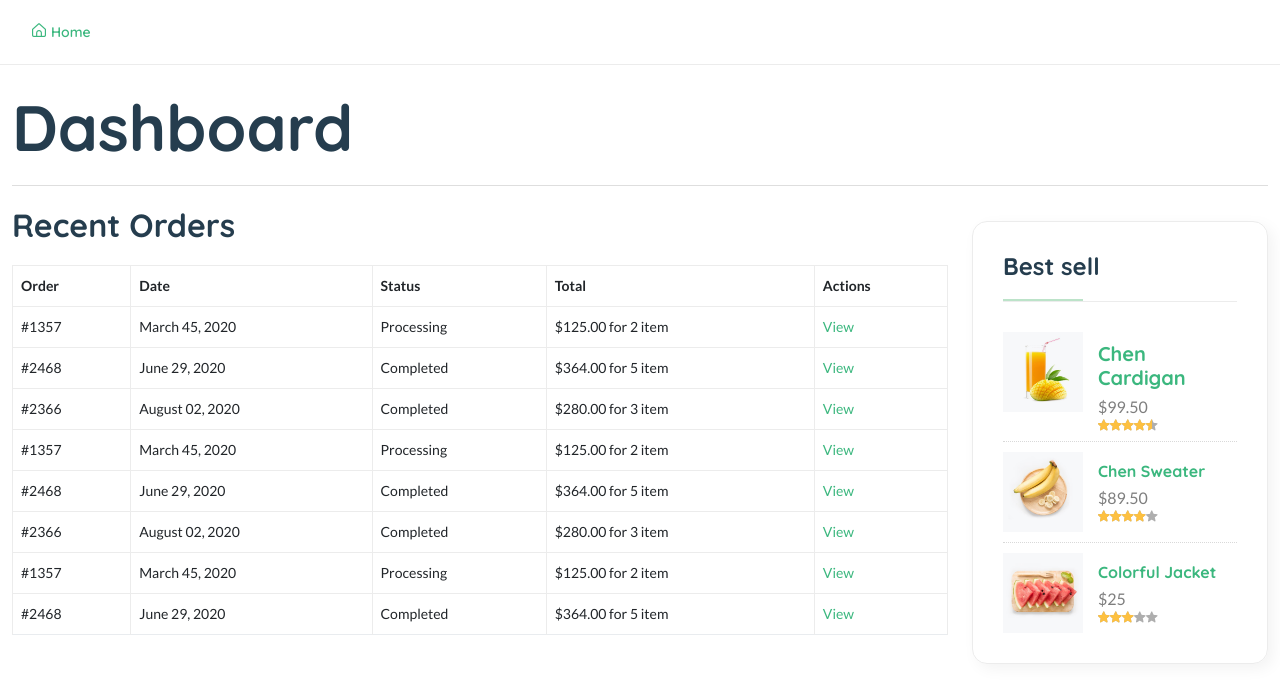
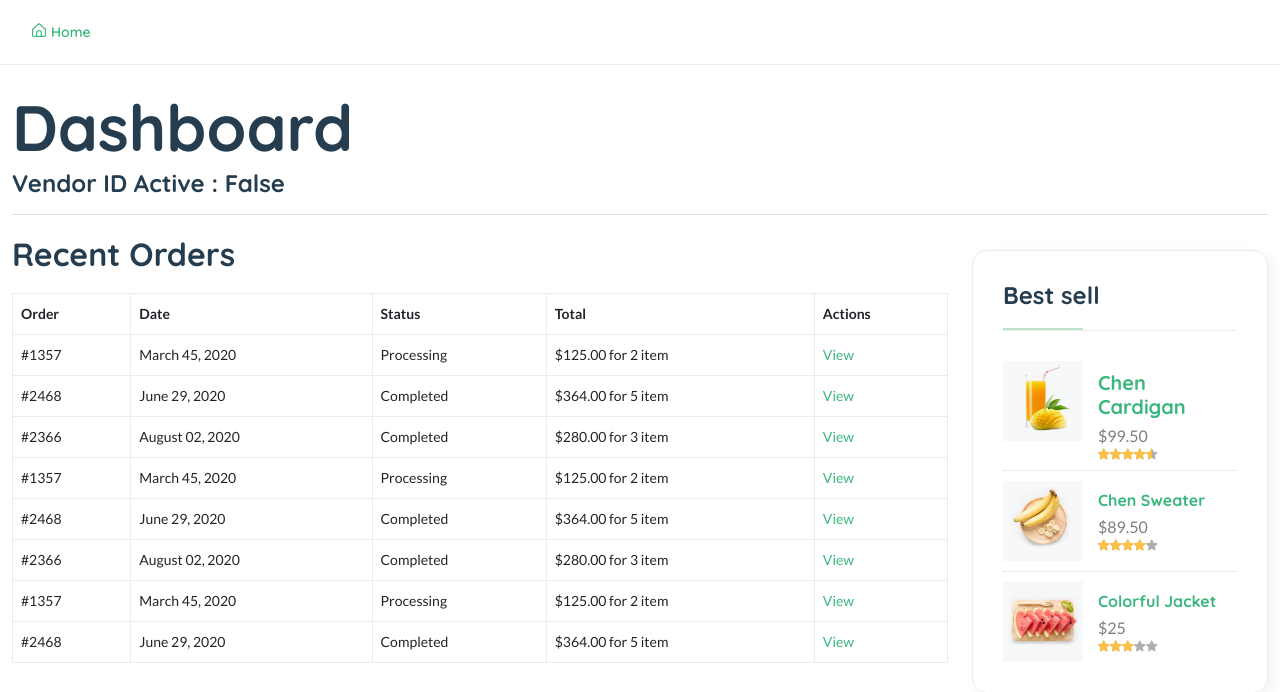
Before and after one commit to Emanstone/Ecommerce-, a Django app: page /vendor/ in a window 1280 px wide. Shown: the part 272-964 px from the top of the page. Run offline with Django 5.2, Linux system fonts and the light colour scheme; a user stored in the database is signed in; parts of the project's set-up code (start-up, migrations or seed data) failed here and were passed over; some libraries are stand-ins or nearby versions.

Commit message:
Vendor dashboard update

```diff
--- a/templates/dash/vendor-dashboard.html
+++ b/templates/dash/vendor-dashboard.html
@@ -19,6 +19,7 @@
         <div class="page-content pt-20">
             <div class="container">
                 <h1 class="display-2 mt-10 pb-10">Dashboard</h1>
+                <h4>Vendor ID Active : {{request.user.vendor_id}}</h4>
                 <hr class="mb-20" />
                 <div class="row">
                     <div class="col-lg-9">
```
Also changed, not shown: db.sqlite3.
